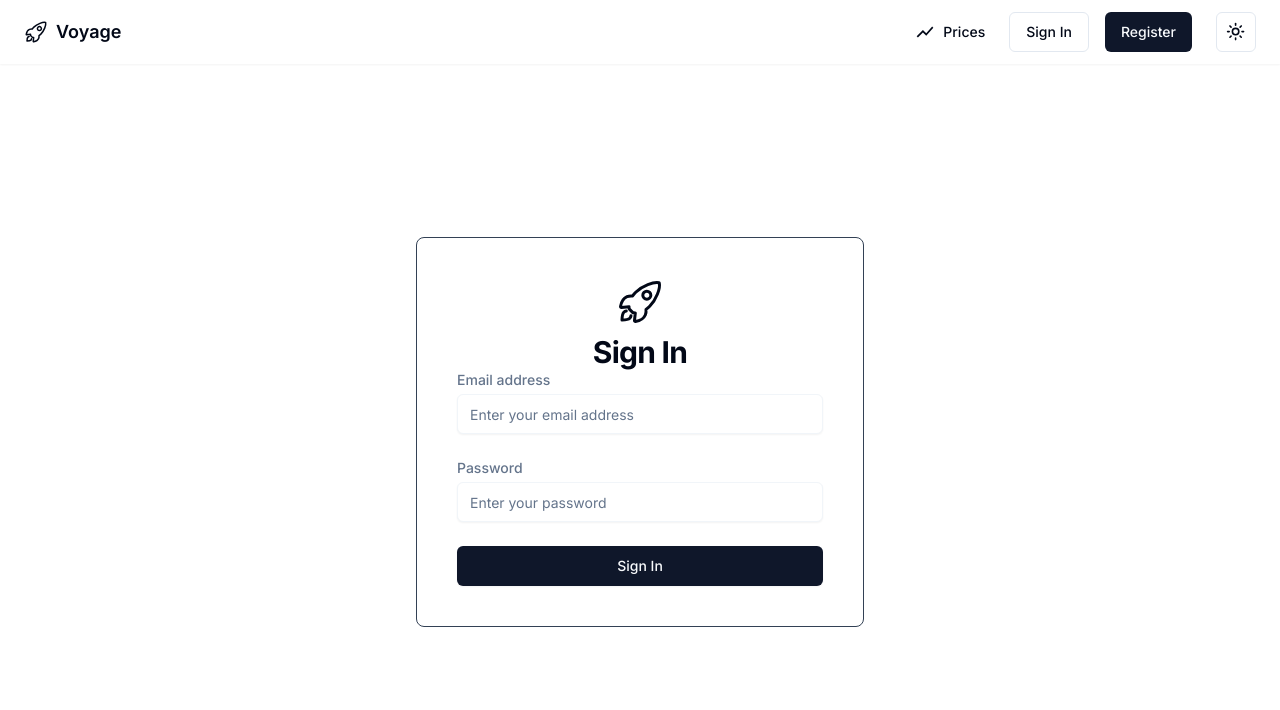
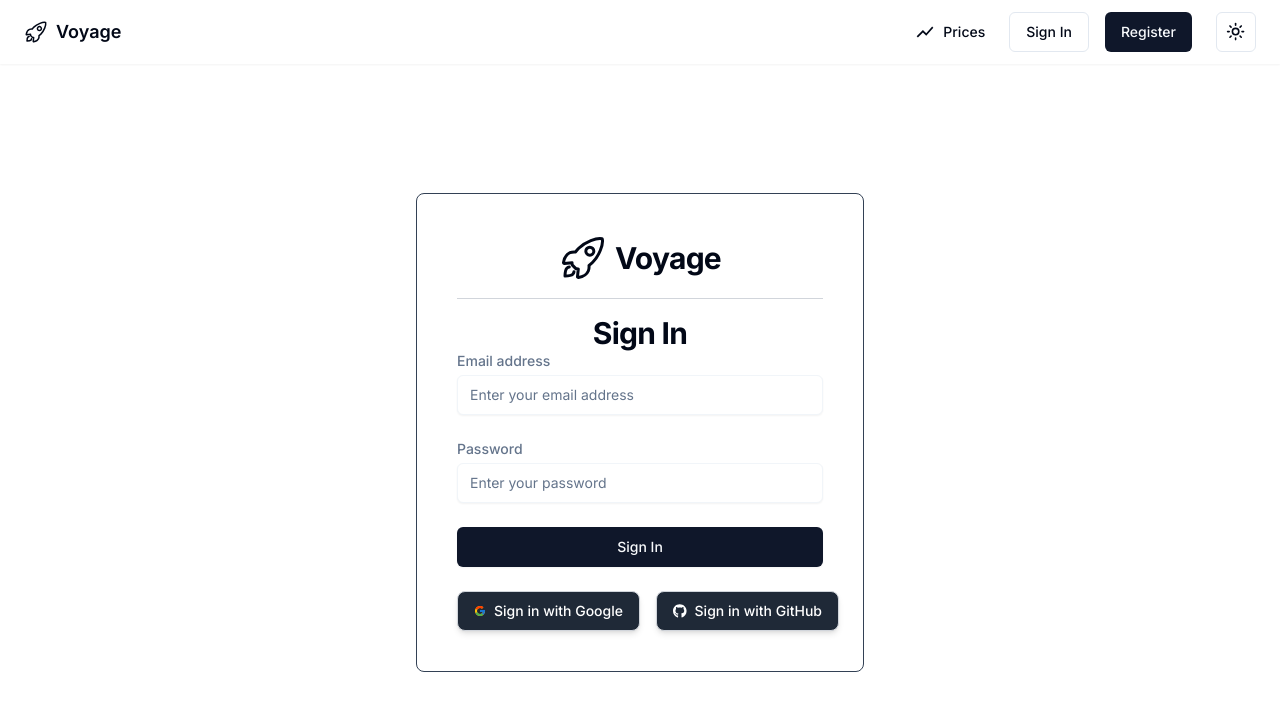
Before and after one commit to harrymcdonagh/Voyage, a Next.js app: page /auth/signin in a window 1280 px wide. Shown: the top 710 px of the page. Built offline with nearby package versions, Linux system fonts and the light colour scheme; no server answers.

Commit message:
Styling SignIn page

```diff
--- a/src/app/auth/register/components/RegisterForm.tsx
+++ b/src/app/auth/register/components/RegisterForm.tsx
@@ -68,14 +68,21 @@ export default function RegisterForm() {
           </h2>
           <p className="mt-2 text-center text-sm text-muted-foreground">
             Or{" "}
-            <Link href="#" className="font-medium text-primary hover:underline" prefetch={false}>
-              sign in to your existing account
+            <Link
+              href="#"
+              className="font-medium text-primary hover:underline"
+              prefetch={false}
+            >
+              sign in
             </Link>
           </p>
         </div>
         <form className="space-y-6" onSubmit={handleSubmit(onSubmit)}>
           <div>
-            <Label htmlFor="name" className="block text-sm font-medium text-muted-foreground">
+            <Label
+              htmlFor="name"
+              className="block text-sm font-medium text-muted-foreground"
+            >
               Name
             </Label>
             <div className="mt-1">
@@ -84,11 +91,16 @@ export default function RegisterForm() {
                 placeholder="Enter your name"
                 className="block w-full appearance-none rounded-md border border-muted px-3 py-2 placeholder-muted-foreground shadow-sm focus:border-primary focus:outline-none focus:ring-primary sm:text-sm"
               />
-              {errors.name && <p className="mt-2 text-sm text-red-500">{errors.name.message}</p>}
+              {errors.name && (
+                <p className="mt-2 text-sm text-red-500">{errors.name.message}</p>
+              )}
             </div>
           </div>
           <div>
-            <Label htmlFor="email" className="block text-sm font-medium text-muted-foreground">
+            <Label
+              htmlFor="email"
+              className="block text-sm font-medium text-muted-foreground"
+            >
               Email address
             </Label>
             <div className="mt-1">
@@ -97,11 +109,16 @@ export default function RegisterForm() {
                 {...register("email")}
                 className="block w-full appearance-none rounded-md border border-muted px-3 py-2 placeholder-muted-foreground shadow-sm focus:border-primary focus:outline-none focus:ring-primary sm:text-sm"
               />
-              {errors.email && <p className="mt-2 text-sm text-red-500">{errors.email.message}</p>}
+              {errors.email && (
+                <p className="mt-2 text-sm text-red-500">{errors.email.message}</p>
+              )}
             </div>
           </div>
           <div>
-            <Label htmlFor="password" className="block text-sm font-medium text-muted-foreground">
+            <Label
+              htmlFor="password"
+              className="block text-sm font-medium text-muted-foreground"
+            >
               Password
             </Label>
             <div className="mt-1">
--- a/src/app/auth/register/page.tsx
+++ b/src/app/auth/register/page.tsx
@@ -2,11 +2,7 @@ import React from "react";
 import RegisterForm from "./components/RegisterForm";
 
 const Register = () => {
-  return (
-    <>
-      <RegisterForm />
-    </>
-  );
+  return <RegisterForm />;
 };
 
 export default Register;
--- a/src/app/auth/signin/components/SignInForm.tsx
+++ b/src/app/auth/signin/components/SignInForm.tsx
@@ -9,6 +9,8 @@ import { SubmitHandler, useForm } from "react-hook-form";
 import { z } from "zod";
 import { zodResolver } from "@hookform/resolvers/zod";
 import { signIn } from "next-auth/react";
+import { FcGoogle } from "react-icons/fc";
+import { FaGithub } from "react-icons/fa";
 
 const schema = z.object({
   email: z.string().email("Invalid email").min(1, "Email is required"),
@@ -17,7 +19,7 @@ const schema = z.object({
 
 type FormFields = z.infer<typeof schema>;
 
-export default function RegisterForm() {
+export default function SignInForm() {
   const {
     register,
     handleSubmit,
@@ -43,16 +45,25 @@ export default function RegisterForm() {
     <div className="flex items-center justify-center bg-background h-[calc(100vh-4rem)]">
       <div className="w-full max-w-md border rounded-lg border-slate-700 p-10">
         <div>
-          <Link href="#" className="flex justify-center" prefetch={false}>
-            <IoRocketOutline className="h-12 w-12" />
-          </Link>
+          <div className="flex justify-center items-center space-x-2">
+            <Link href="#" prefetch={false}>
+              <IoRocketOutline className="h-12 w-12" />
+            </Link>
+            <span className="text-3xl font-bold tracking-tight text-foreground">
+              Voyage
+            </span>
+          </div>
+          <hr className="my-4 border-t border-gray-300" />
           <h2 className="mt-2 text-center text-3xl font-bold tracking-tight text-foreground">
             Sign In
           </h2>
         </div>
         <form className="space-y-6" onSubmit={handleSubmit(onSubmit)}>
           <div>
-            <Label htmlFor="email" className="block text-sm font-medium text-muted-foreground">
+            <Label
+              htmlFor="email"
+              className="block text-sm font-medium text-muted-foreground"
+            >
               Email address
             </Label>
             <div className="mt-1">
@@ -61,11 +72,16 @@ export default function RegisterForm() {
                 {...register("email")}
                 className="block w-full appearance-none rounded-md border border-muted px-3 py-2 placeholder-muted-foreground shadow-sm focus:border-primary focus:outline-none focus:ring-primary sm:text-sm"
               />
-              {errors.email && <p className="mt-2 text-sm text-red-500">{errors.email.message}</p>}
+              {errors.email && (
+                <p className="mt-2 text-sm text-red-500">{errors.email.message}</p>
+              )}
             </div>
           </div>
           <div>
-            <Label htmlFor="password" className="block text-sm font-medium text-muted-foreground">
+            <Label
+              htmlFor="password"
+              className="block text-sm font-medium text-muted-foreground"
+            >
               Password
             </Label>
             <div className="mt-1">
@@ -92,6 +108,22 @@ export default function RegisterForm() {
             </Button>
           </div>
         </form>
+        <div className="mt-6 flex space-x-4">
+          <Button
+            onClick={() => signIn("google")}
+            className="flex w-1/2 items-center justify-center space-x-2 rounded-lg border border-gray-300 bg-gray-800 px-4 py-3 text-sm font-medium text-white shadow-md hover:bg-gray-700 focus:outline-none focus:ring-2 focus:ring-blue-500 focus:ring-offset-2"
+          >
+            <FcGoogle className="h-6 w-6" />
+            <span>Sign in with Google</span>
+          </Button>
+          <Button
+            onClick={() => signIn("github")}
+            className="flex w-1/2 items-center justify-center space-x-2 rounded-lg border border-gray-300 bg-gray-800 px-4 py-3 text-sm font-medium text-white shadow-md hover:bg-gray-700 focus:outline-none focus:ring-2 focus:ring-gray-500 focus:ring-offset-2"
+          >
+            <FaGithub className="h-6 w-6" />
+            <span>Sign in with GitHub</span>
+          </Button>
+        </div>
       </div>
     </div>
   );
--- a/src/auth.ts
+++ b/src/auth.ts
@@ -18,4 +18,7 @@ export const { handlers, auth, signIn, signOut } = NextAuth({
     },
   },
   providers: [Google, GitHub],
+  pages: {
+    signIn: "/auth/signin", // Set custom sign-in page
+  },
 });
```
